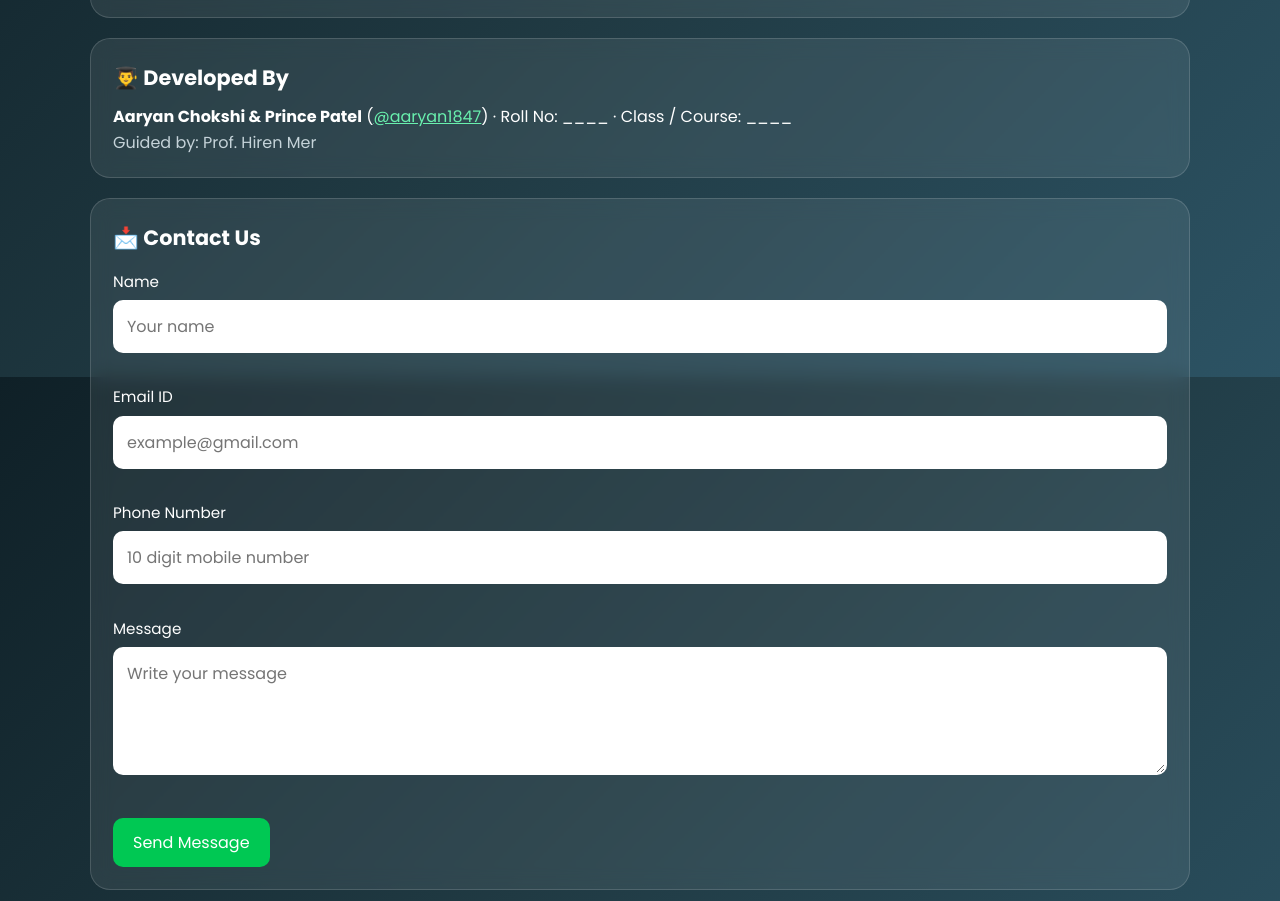
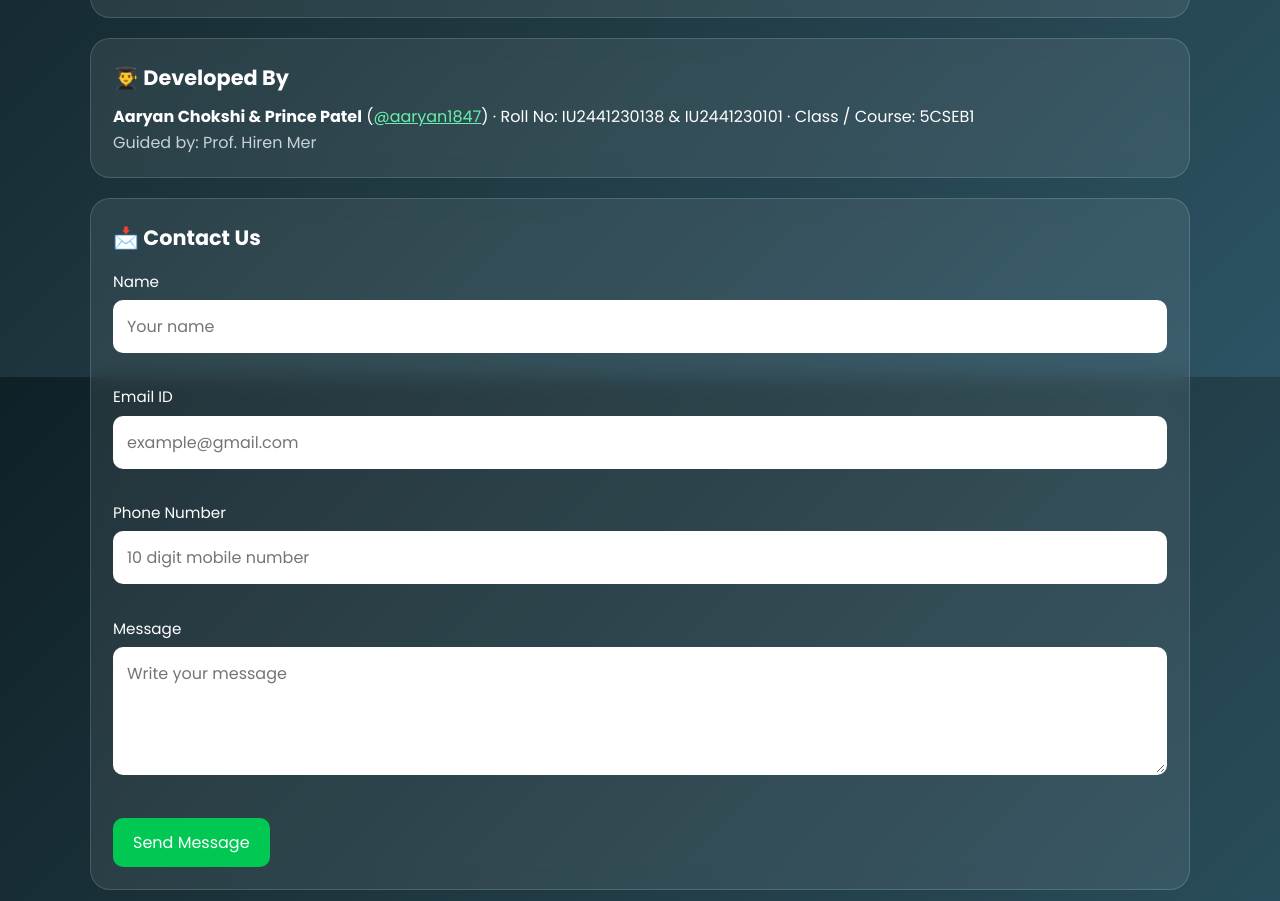
Before and after one commit to aaryan1847/carbon-footprint-platform, a website: page about.html in a window 1280 px wide. Shown: the part 1223-2124 px from the top of the page. Drawn offline with Linux system fonts and the light colour scheme; sample sign-in values are in the browser's storage.

Commit message:
Update Roll Numbers and Class details in About page

```diff
--- a/about.html
+++ b/about.html
@@ -52,7 +52,7 @@
 
   <div class="card">
     <h2>👨‍🎓 Developed By</h2>
-    <p style="color:#fff"><b>Aaryan Chokshi & Prince Patel</b> (<a href="https://github.com/aaryan1847" target="_blank" rel="noopener">@aaryan1847</a>) · Roll No: ____ · Class / Course: ____</p>
+    <p style="color:#fff"><b>Aaryan Chokshi & Prince Patel</b> (<a href="https://github.com/aaryan1847" target="_blank" rel="noopener">@aaryan1847</a>) · Roll No: IU2441230138 & IU2441230101 · Class / Course: 5CSEB1</p>
     <p>Guided by: Prof. Hiren Mer</p>
   </div>
 
```
